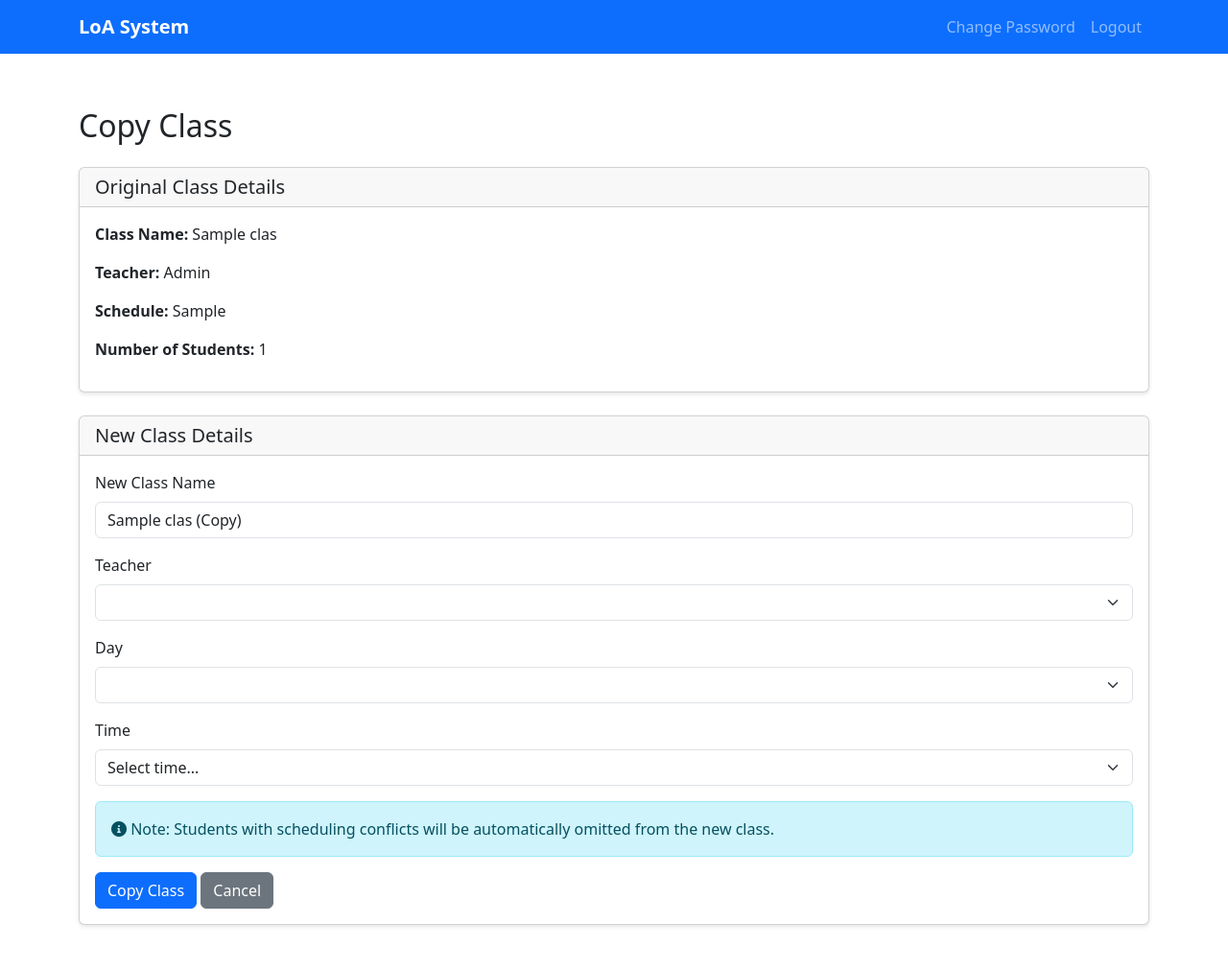
After one commit to Ray70607/LoA_system, a Flask app: page /copy_class/1 in a window 1280 px wide. The commit adds this page. Shown: the whole page at 96% size. Run offline with Flask 3, Linux system fonts and the light colour scheme; a user stored in the database is signed in; tables that the repository leaves empty hold one stand-in row (values such as "Sample post"); lists and menus that the app fills with data are empty.

Commit message:
Add files via upload

```diff
--- a/app.py
+++ b/app.py
@@ -7,6 +7,7 @@ from flask_migrate import Migrate
 import os
 import csv
 from io import StringIO, BytesIO
+from functools import wraps
 
 app = Flask(__name__)
 app.config['SECRET_KEY'] = 'your-secret-key-here'  # Change this in production
@@ -105,6 +106,15 @@ class Attendance(db.Model):
 @login_manager.user_loader
 def load_user(user_id):
     return User.query.get(int(user_id))
+
+def admin_required(f):
+    @wraps(f)
+    def decorated_function(*args, **kwargs):
+        if not current_user.is_authenticated or current_user.role != 'admin':
+            flash('Access denied. Admin privileges required.', 'danger')
+            return redirect(url_for('index'))
+        return f(*args, **kwargs)
+    return decorated_function
 
 # Routes
 @app.route('/')
@@ -827,6 +837,76 @@ def download_sample_csv():
         download_name='sample_users.csv'
     )
 
+@app.route('/copy_class/<int:class_id>', methods=['GET', 'POST'])
+@login_required
+@admin_required
+def copy_class(class_id):
+    original_class = Class.query.get_or_404(class_id)
+
+    if request.method == 'POST':
+        new_teacher_id = request.form.get('teacher_id')
+        new_day = request.form.get('day')
+        new_time = request.form.get('time')
+        new_name = request.form.get('name')
+
+        # Combine day and time for schedule
+        new_schedule = f"{new_day} {new_time}"
+
+        # Create new class
+        new_class = Class(
+            name=new_name,
+            teacher_id=new_teacher_id,
+            schedule=new_schedule
+        )
+        db.session.add(new_class)
+        db.session.flush()  # Get the new class ID
+
+        # Get all enrollments from original class
+        original_enrollments = ClassStudent.query.filter_by(class_id=class_id).all()
+
+        # Track successful and failed enrollments
+        successful_enrollments = []
+        failed_enrollments = []
+
+        for enrollment in original_enrollments:
+            # Check for scheduling conflicts
+            student_id = enrollment.student_id
+            classroom_id = enrollment.classroom_id
+
+            # Check if student has any classes at the same time
+            conflicting_enrollments = ClassStudent.query.join(Class).filter(
+                ClassStudent.student_id == student_id,
+                Class.schedule == new_schedule
+            ).all()
+
+            if not conflicting_enrollments:
+                # No conflicts, create new enrollment
+                new_enrollment = ClassStudent(
+                    student_id=student_id,
+                    class_id=new_class.id,
+                    classroom_id=classroom_id
+                )
+                db.session.add(new_enrollment)
+                successful_enrollments.append(enrollment.student.user.name)
+            else:
+                failed_enrollments.append(enrollment.student.user.name)
+
+        try:
+            db.session.commit()
+            flash(f'Class copied successfully! {len(successful_enrollments)} students enrolled, {len(failed_enrollments)} students omitted due to scheduling conflicts.', 'success')
+            if failed_enrollments:
+                flash(f'Students omitted due to conflicts: {", ".join(failed_enrollments)}', 'warning')
+            return redirect(url_for('manage_schedules', teacher_id=new_teacher_id))
+        except Exception as e:
+            db.session.rollback()
+            flash('Error copying class. Please try again.', 'error')
+            return redirect(url_for('copy_class', class_id=class_id))
+
+    teachers = User.query.filter_by(role='teacher').all()
+    return render_template('copy_class.html',
+                         original_class=original_class,
+                         teachers=teachers)
+
 if __name__ == '__main__':
     with app.app_context():
         # Drop all tables and recreate them
--- /dev/null
+++ b/templates/copy_class.html
@@ -0,0 +1,99 @@
+{% extends "base.html" %}
+
+{% block title %}Copy Class - Leave of Absence System{% endblock %}
+
+{% block content %}
+<div class="container mt-4">
+    <h2>Copy Class</h2>
+
+    <div class="card mt-4">
+        <div class="card-header">
+            <h5 class="mb-0">Original Class Details</h5>
+        </div>
+        <div class="card-body">
+            <p><strong>Class Name:</strong> {{ original_class.name }}</p>
+            <p><strong>Teacher:</strong> {{ original_class.teacher.name }}</p>
+            <p><strong>Schedule:</strong> {{ original_class.schedule }}</p>
+            <p><strong>Number of Students:</strong> {{ original_class.enrollments|length }}</p>
+        </div>
+    </div>
+
+    <div class="card mt-4">
+        <div class="card-header">
+            <h5 class="mb-0">New Class Details</h5>
+        </div>
+        <div class="card-body">
+            <form method="POST">
+                <div class="mb-3">
+                    <label for="name" class="form-label">New Class Name</label>
+                    <input type="text" class="form-control" id="name" name="name" required
+                           value="{{ original_class.name }} (Copy)">
+                </div>
+
+                <div class="mb-3">
+                    <label for="teacher_id" class="form-label">Teacher</label>
+                    <select class="form-select" id="teacher_id" name="teacher_id" required>
+                        {% for teacher in teachers %}
+                        <option value="{{ teacher.id }}"
+                                {% if teacher.id == original_class.teacher_id %}selected{% endif %}>
+                            {{ teacher.name }}
+                        </option>
+                        {% endfor %}
+                    </select>
+                </div>
+
+                <div class="mb-3">
+                    <label for="day" class="form-label">Day</label>
+                    <select class="form-select" id="day" name="day" required>
+                        <option value="">Select day...</option>
+                        <option value="Monday">Monday</option>
+                        <option value="Tuesday">Tuesday</option>
+                        <option value="Wednesday">Wednesday</option>
+                        <option value="Thursday">Thursday</option>
+                        <option value="Friday">Friday</option>
+                    </select>
+                </div>
+
+                <div class="mb-3">
+                    <label for="time" class="form-label">Time</label>
+                    <select class="form-select" id="time" name="time" required>
+                        <option value="">Select time...</option>
+                        <option value="8:00-9:00">8:00-9:00</option>
+                        <option value="9:00-10:00">9:00-10:00</option>
+                        <option value="10:00-11:00">10:00-11:00</option>
+                        <option value="11:00-12:00">11:00-12:00</option>
+                        <option value="18:30-20:00">18:30-20:00</option>
+                        <option value="20:10-21:20">20:10-21:20</option>
+                        <option value="21:40-22:20">21:40-22:20</option>
+                    </select>
+                </div>
+
+                <div class="alert alert-info">
+                    <i class="fas fa-info-circle"></i> Note: Students with scheduling conflicts will be automatically omitted from the new class.
+                </div>
+
+                <button type="submit" class="btn btn-primary">Copy Class</button>
+                <a href="{{ url_for('manage_schedules', teacher_id=original_class.teacher_id) }}" class="btn btn-secondary">Cancel</a>
+            </form>
+        </div>
+    </div>
+</div>
+
+<script>
+document.addEventListener('DOMContentLoaded', function() {
+    const daySelect = document.getElementById('day');
+    const timeSelect = document.getElementById('time');
+
+    // Parse the original schedule to pre-select the day and time
+    const originalSchedule = "{{ original_class.schedule }}";
+    const [originalDay, originalTime] = originalSchedule.split(' ');
+
+    if (originalDay) {
+        daySelect.value = originalDay;
+    }
+    if (originalTime) {
+        timeSelect.value = originalTime;
+    }
+});
+</script>
+{% endblock %}
```
Also changed, not shown: templates/manage_schedules.html (+7 -2 lines).
